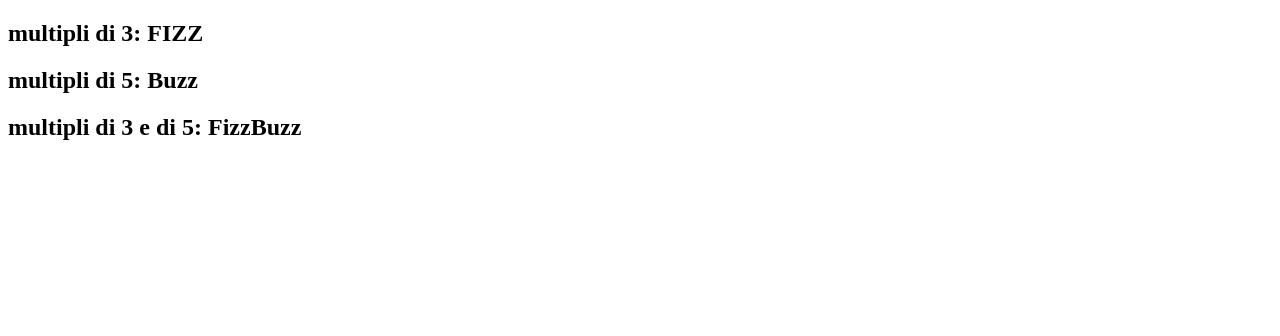
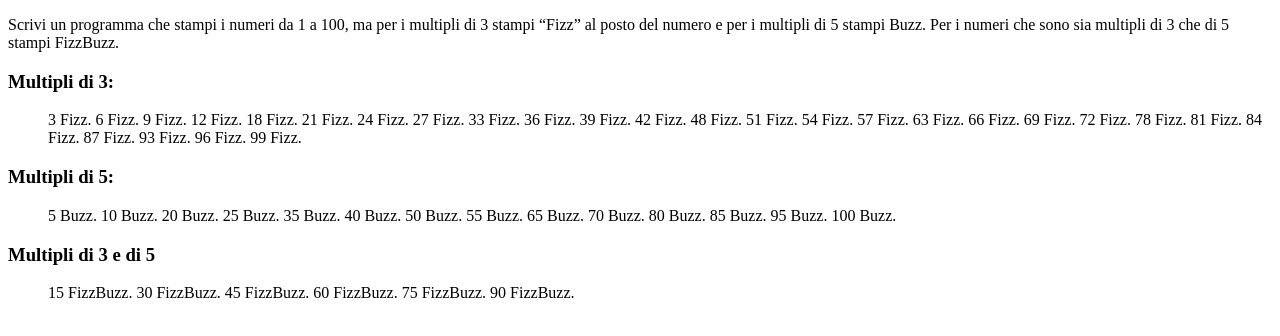
Before and after one commit to denniolimpio/js-fizzbuzz, a plain HTML site: page index.html in a window 1280 px wide. Drawn offline with Linux system fonts and the light colour scheme.

Commit message:
Stampo i risultati a schermo

```diff
--- /dev/null
+++ b/css/style.css
@@ -0,0 +1,3 @@
+ul li {
+  display: inline-block;
+}
--- a/index.html
+++ b/index.html
@@ -4,13 +4,32 @@
     <meta charset="utf-8">
     <title> FizzBuzz</title>
   </head>
+  <link rel="stylesheet" href="css/style.css">
   <body>
 
-<h2> multipli di 3: FIZZ  </h2>
+<p>
 
-<h2> multipli di 5: Buzz</h2>
+  Scrivi un programma che stampi i numeri da 1 a 100,
+  ma per i multipli di 3 stampi “Fizz” al posto del numero e per i multipli di 5 stampi Buzz.
+  Per i numeri che sono sia multipli di 3 che di 5 stampi FizzBuzz.
 
-<h2> multipli di 3 e di 5: FizzBuzz</h2>
+</p>
+
+
+<h3> Multipli di 3:  </h3>
+<ul id="outputMult3">
+
+</ul>
+
+<h3> Multipli di 5: </h3>
+<ul id="outputMult5">
+
+</ul>
+
+<h3> Multipli di 3 e di 5</h3>
+<ul id="outputMult">
+
+</ul>
 
 
     <script type="text/javascript" src="js/script.js">
--- a/js/script.js
+++ b/js/script.js
@@ -4,8 +4,10 @@
 // Per i numeri che sono sia multipli di 3 che di 5 stampi FizzBuzz.
 
 
-//variabili
-var multipliDiTre = document.getElementById('multipliTRE');
+//variabili html
+var outputTre = document.getElementById('outputMult3');
+var outputCinque = document.getElementById('outputMult5');
+var outputMult = document.getElementById('outputMult')
 
 // Stampo i numeri da 1 a 100
 
@@ -18,6 +20,7 @@ for ( var i = 1 ; i <= 100; i++) {
   // Scrivo Fizz.
 
   if  ((numeri % 3 === 0 ) && !( numeri % 5 == 0 )) {
+    outputTre.innerHTML += numeri + " <li> " + " Fizz. " + " </li> " + "  ";
 
     console.log( " Fizz. ");
   }
@@ -30,6 +33,8 @@ for ( var i = 1 ; i <= 100; i++) {
 
   else if  (( numeri % 5 == 0 ) && !(numeri % 3 === 0 ) ) {
     console.log( ' Buzz.');
+    outputCinque.innerHTML += numeri + " <li> " + " Buzz. " + " </li> " + "  ";
+
   }
 
   // CONDIZIONE:
@@ -38,7 +43,11 @@ for ( var i = 1 ; i <= 100; i++) {
   // Scrivo FizzBuzz.
 
   else if  ((numeri % 3 == 0) && (numeri % 5 == 0)) {
+
+
+    outputMult.innerHTML += numeri + " <li> " + " FizzBuzz. " + " </li> " + "  ";
     console.log(' FizzBuzz');
+
 
   }
 
@@ -50,5 +59,3 @@ for ( var i = 1 ; i <= 100; i++) {
   }
 
 }
-
-//Stampo
```
